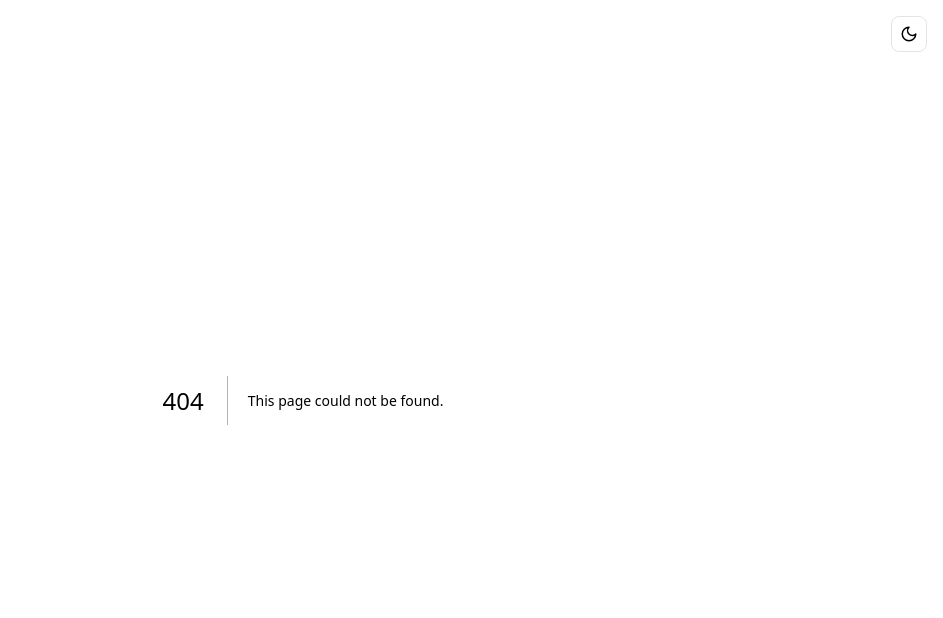
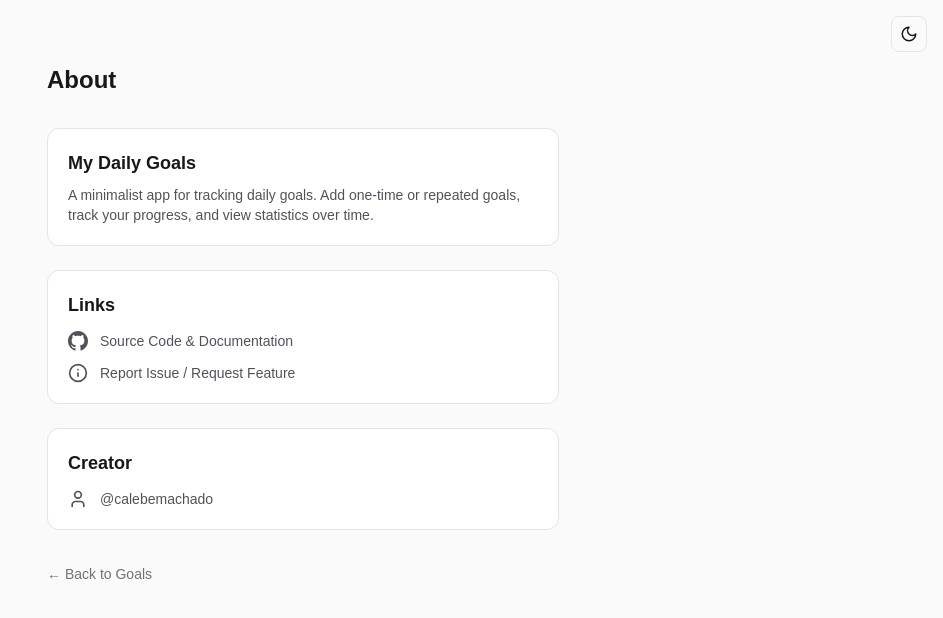
Before and after one commit to calebemachado/my-daily-goals-pwa, a Next.js app: page /about in a window 1280 px wide. Before the commit this address had no page. Shown: the top 618 px of the page, without its empty margins (337-1280 px from the left). Built offline with nearby package versions, Linux system fonts and the light colour scheme.

Commit message:
feat: add About page and update BottomNav for navigation

```diff
--- /dev/null
+++ b/app/about/page.tsx
@@ -0,0 +1,113 @@
+"use client";
+
+import Link from "next/link";
+
+export default function AboutPage() {
+  return (
+    <div className="min-h-screen bg-zinc-50 px-4 pb-24 pt-16 dark:bg-black">
+      <div className="mx-auto w-full max-w-lg">
+        <h1 className="mb-8 text-2xl font-bold text-zinc-900 dark:text-zinc-100">
+          About
+        </h1>
+
+        <div className="space-y-6">
+          <div className="rounded-xl border border-zinc-200 bg-white p-5 dark:border-zinc-800 dark:bg-zinc-900">
+            <h2 className="mb-2 text-lg font-semibold text-zinc-900 dark:text-zinc-100">
+              My Daily Goals
+            </h2>
+            <p className="text-sm text-zinc-600 dark:text-zinc-400">
+              A minimalist app for tracking daily goals. Add one-time or
+              repeated goals, track your progress, and view statistics over
+              time.
+            </p>
+          </div>
+
+          <div className="rounded-xl border border-zinc-200 bg-white p-5 dark:border-zinc-800 dark:bg-zinc-900">
+            <h2 className="mb-3 text-lg font-semibold text-zinc-900 dark:text-zinc-100">
+              Links
+            </h2>
+            <div className="space-y-3">
+              <a
+                href="https://github.com/calebemachado/my-daily-goals-pwa"
+                target="_blank"
+                rel="noopener noreferrer"
+                className="flex items-center gap-3 text-sm text-zinc-600 hover:text-zinc-900 dark:text-zinc-400 dark:hover:text-zinc-100"
+              >
+                <svg
+                  xmlns="http://www.w3.org/2000/svg"
+                  width="20"
+                  height="20"
+                  viewBox="0 0 24 24"
+                  fill="currentColor"
+                >
+                  <path d="M12 0c-6.626 0-12 5.373-12 12 0 5.302 3.438 9.8 8.207 11.387.599.111.793-.261.793-.577v-2.234c-3.338.726-4.033-1.416-4.033-1.416-.546-1.387-1.333-1.756-1.333-1.756-1.089-.745.083-.729.083-.729 1.205.084 1.839 1.237 1.839 1.237 1.07 1.834 2.807 1.304 3.492.997.107-.775.418-1.305.762-1.604-2.665-.305-5.467-1.334-5.467-5.931 0-1.311.469-2.381 1.236-3.221-.124-.303-.535-1.524.117-3.176 0 0 1.008-.322 3.301 1.23.957-.266 1.983-.399 3.003-.404 1.02.005 2.047.138 3.006.404 2.291-1.552 3.297-1.23 3.297-1.23.653 1.653.242 2.874.118 3.176.77.84 1.235 1.911 1.235 3.221 0 4.609-2.807 5.624-5.479 5.921.43.372.823 1.102.823 2.222v3.293c0 .319.192.694.801.576 4.765-1.589 8.199-6.086 8.199-11.386 0-6.627-5.373-12-12-12z" />
+                </svg>
+                Source Code & Documentation
+              </a>
+              <a
+                href="https://github.com/calebemachado/my-daily-goals-pwa/issues/new"
+                target="_blank"
+                rel="noopener noreferrer"
+                className="flex items-center gap-3 text-sm text-zinc-600 hover:text-zinc-900 dark:text-zinc-400 dark:hover:text-zinc-100"
+              >
+                <svg
+                  xmlns="http://www.w3.org/2000/svg"
+                  width="20"
+                  height="20"
+                  viewBox="0 0 24 24"
+                  fill="none"
+                  stroke="currentColor"
+                  strokeWidth="2"
+                  strokeLinecap="round"
+                  strokeLinejoin="round"
+                >
+                  <circle cx="12" cy="12" r="10" />
+                  <path d="M12 16v-4" />
+                  <path d="M12 8h.01" />
+                </svg>
+                Report Issue / Request Feature
+              </a>
+            </div>
+          </div>
+
+          <div className="rounded-xl border border-zinc-200 bg-white p-5 dark:border-zinc-800 dark:bg-zinc-900">
+            <h2 className="mb-3 text-lg font-semibold text-zinc-900 dark:text-zinc-100">
+              Creator
+            </h2>
+            <a
+              href="https://github.com/calebemachado"
+              target="_blank"
+              rel="noopener noreferrer"
+              className="flex items-center gap-3 text-sm text-zinc-600 hover:text-zinc-900 dark:text-zinc-400 dark:hover:text-zinc-100"
+            >
+              <svg
+                xmlns="http://www.w3.org/2000/svg"
+                width="20"
+                height="20"
+                viewBox="0 0 24 24"
+                fill="none"
+                stroke="currentColor"
+                strokeWidth="2"
+                strokeLinecap="round"
+                strokeLinejoin="round"
+              >
+                <path d="M19 21v-2a4 4 0 0 0-4-4H9a4 4 0 0 0-4 4v2" />
+                <circle cx="12" cy="7" r="4" />
+              </svg>
+              @calebemachado
+            </a>
+          </div>
+        </div>
+
+        <div className="mt-8">
+          <Link
+            href="/"
+            className="text-sm text-zinc-500 hover:text-zinc-700 dark:text-zinc-400 dark:hover:text-zinc-200"
+          >
+            &larr; Back to Goals
+          </Link>
+        </div>
+      </div>
+    </div>
+  );
+}
--- a/app/components/navigation/BottomNav.tsx
+++ b/app/components/navigation/BottomNav.tsx
@@ -45,6 +45,27 @@
       </svg>
     ),
   },
+  {
+    href: "/about",
+    label: "About",
+    icon: (
+      <svg
+        xmlns="http://www.w3.org/2000/svg"
+        width="24"
+        height="24"
+        viewBox="0 0 24 24"
+        fill="none"
+        stroke="currentColor"
+        strokeWidth="2"
+        strokeLinecap="round"
+        strokeLinejoin="round"
+      >
+        <circle cx="12" cy="12" r="10" />
+        <path d="M12 16v-4" />
+        <path d="M12 8h.01" />
+      </svg>
+    ),
+  },
 ];
 
 export function BottomNav() {
```
Also changed, not shown: 1 other file (tests, documents, lock files or other folders).
